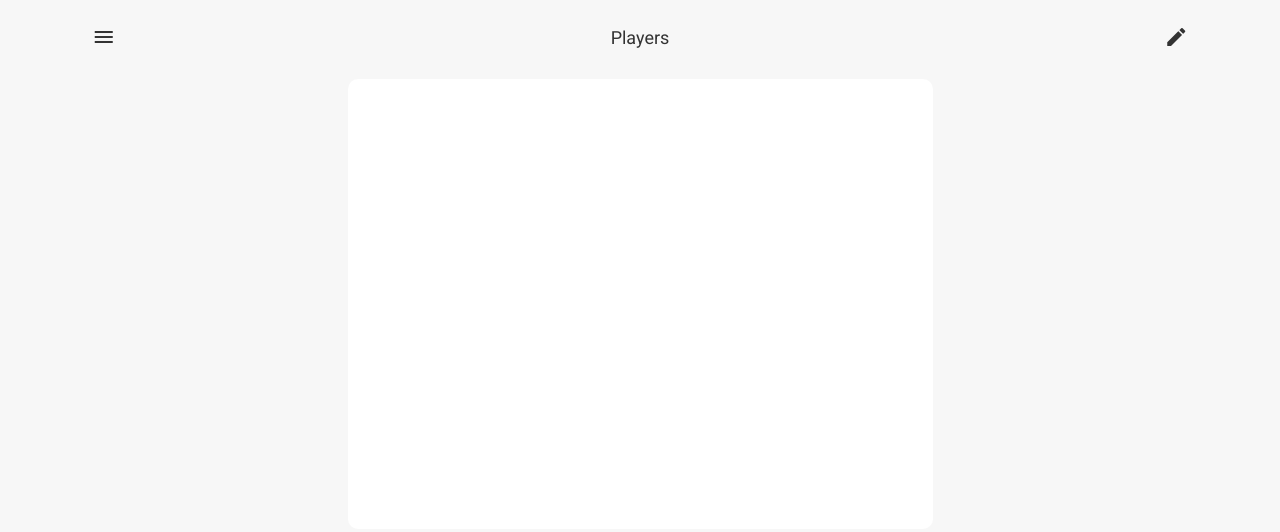
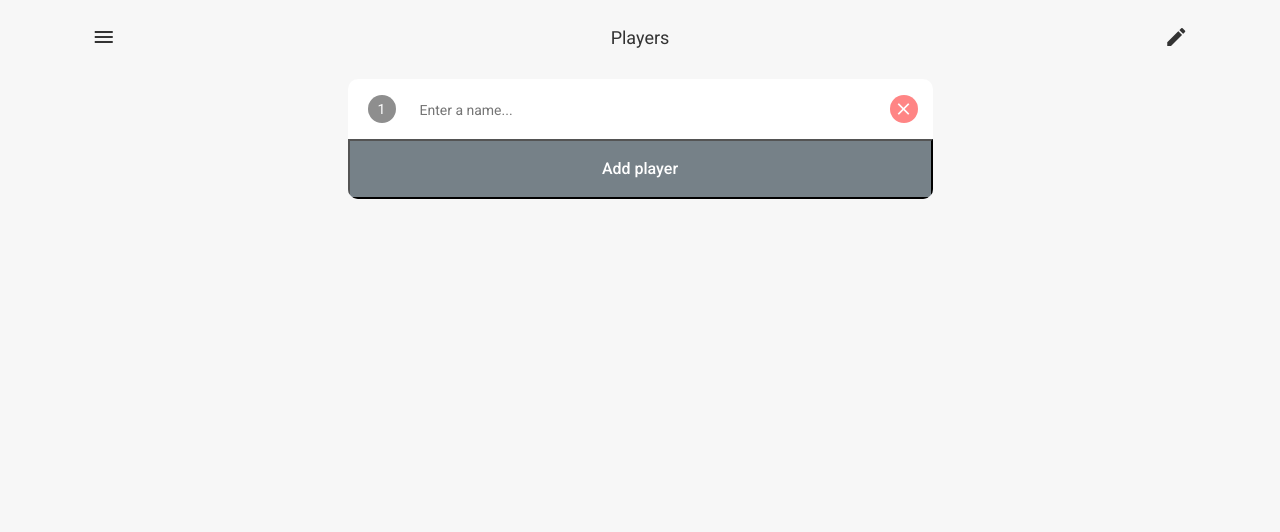
Before and after one commit to bsieck/TeamMaker, a plain HTML site: page index.html in a window 1280 px wide. Drawn offline with nearby package versions, Linux system fonts and the light colour scheme; a web font is replaced by a local one.

Commit message:
initial html

```diff
--- a/css/main.css
+++ b/css/main.css
@@ -70,12 +70,84 @@ body {
 
 .main--container {
     background-color: #fff;
-    height: 450px;
+    height: auto;
     border-radius: 10px;
+    overflow: hidden;
 }
 
 .page-title {
     font-size: 18px;
+}
+
+.player-list {
+    list-style-type: none;
+    margin: 0;
+    padding: 0;
+
+}
+.player-list li {
+    height: 60px;
+    border-bottom: #EDEDED 1px solid;
+    position: relative;
+    padding-top: 20px;
+}
+
+.player-list li:last-child {
+    border-bottom: none;
+}
+
+.player-number {
+    position: absolute;
+    left: 20px;
+    height: 28px;
+    width: 28px;
+    border-radius: 50%;
+    color: #fff;
+    background-color: #8E8E8E;
+    text-align: center;
+    padding-top: 4px;
+    font-size: 14px;
+    transform: translateY(-4px);
+}
+.player-name {
+    position: absolute;
+    left: 70px;
+    font-size: 14px;
+    color: #8E8E8E;
+}
+
+.player-name input {
+    border: none;
+    background-color: transparent;
+}
+
+.delete-btn {
+    position: absolute;
+    right: 15px;
+    height: 28px;
+    width: 28px;
+    border-radius: 50%;
+    color: #fff;
+    background-color: #FF8585;
+    text-align: center;
+    padding-top: 4px;
+    transform: translateY(-4px);
+}
+.delete-btn i {
+    font-size: 20px !important;
+
+}
+.no-gutter {
+    padding: 0px;
+}
+
+#add-player-btn {
+    width: 100%;
+    height: 60px;
+    background-color: #768188;
+    color: #fff;
+    font-size: 16px;
+    font-weight: 500;
 }
 
 
--- a/index.html
+++ b/index.html
@@ -61,7 +61,23 @@
 
             </div>
             <div class="row">
-                <div class="main--container col-xs-12 col-lg-6 col-lg-offset-3 col-xs-offset-0"></div>
+                <div class="main--container col-xs-12 col-lg-6 col-lg-offset-3 col-xs-offset-0 no-gutter">
+                    <ul class="player-list">
+                        <li>
+                            <div class="player-number">1</div>
+                            <div class="player-name">
+                                <input type="text" placeholder="Enter a name...">
+                            </div>
+                            <div class="delete-btn">
+                                <i class="material-icons">
+                                close
+                                </i>
+                            </div>
+                        </li>
+
+                    </ul>
+                    <button id="add-player-btn">Add player</button>
+                </div>
             </div>
 
 
```
